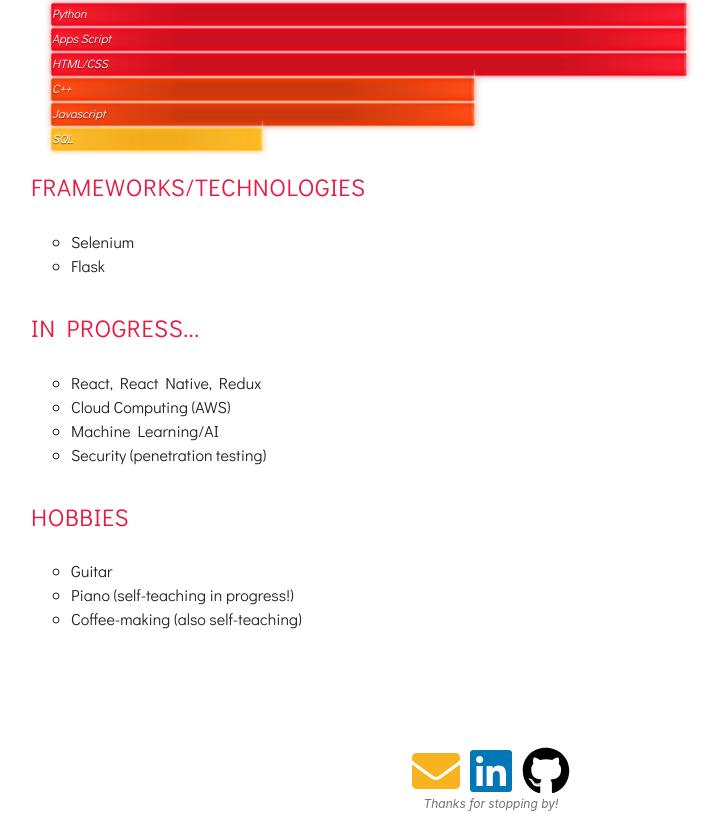
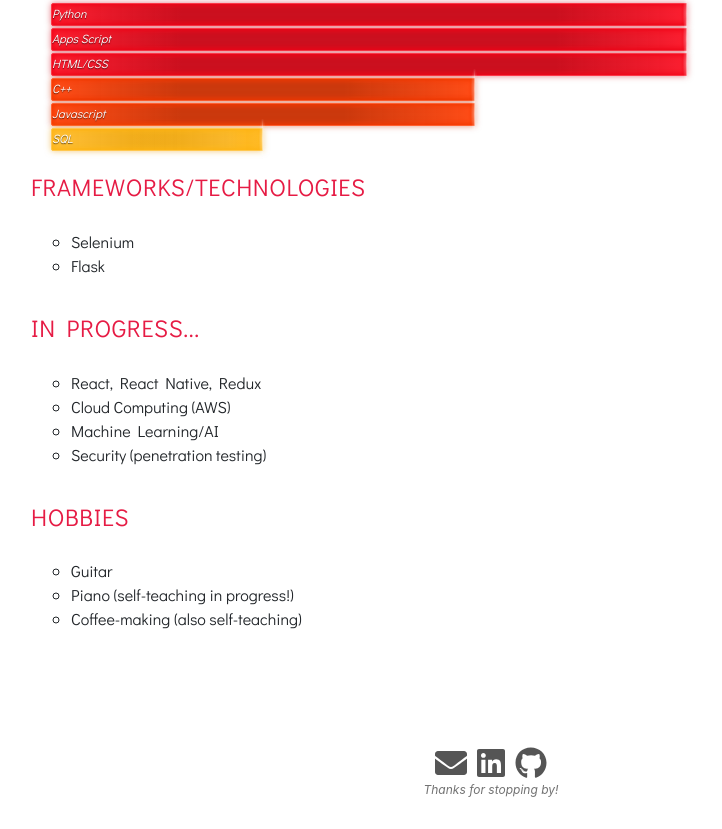
Before and after one commit to cyong813/aboutme, a Gatsby site: page / in a window 1280 px wide. Shown: the part 1960-2789 px from the top of the page, without its empty margins (149-871 px from the left). Built offline with nearby package versions, Linux system fonts and the light colour scheme; Gatsby itself is replaced by a stand-in of ours.

Commit message:
footer icons

```diff
--- a/src/assets/scss/main.scss
+++ b/src/assets/scss/main.scss
@@ -468,9 +468,30 @@ $orange: #c92f00;
 #contact {
     .icons {
         text-align: center;
+        color: #555;
+        overflow: hidden;
 
         a {
-            padding: 5px;
+            margin: .3em;
+            color: #555;
+            transition: color 300ms ease, margin-top 300ms ease;
+            transform: translateZ(0);
+
+            &:hover {
+                margin-top: -1px;
+            }
+
+            &#github:hover {
+                color: black;
+              }
+
+            &#linkedin:hover {
+                color: #0177B5;
+            }
+
+            &#mail:hover {
+                color: #F9B320;
+            }
         }
     }
 
--- a/src/components/Footer.js
+++ b/src/components/Footer.js
@@ -12,9 +12,9 @@ class Footer extends Component {
         return (
             <footer id='contact'>
                 <div className="icons">
-                    <a href="mailto:cy986@nyu.edu"><FontAwesomeIcon icon={faEnvelope} size="3x" color="#F9B320"/></a>
-                    <a href="https://www.linkedin.com/in/corinnay813"><FontAwesomeIcon icon={faLinkedin} size="3x" color="#0177B5"/></a>
-                    <a href="https://github.com/cyong813"><FontAwesomeIcon icon={faGithub} size="3x" color="black"/></a>
+                    <a href="mailto:cy986@nyu.edu" id="mail"><FontAwesomeIcon icon={faEnvelope} size="2x"/></a>
+                    <a href="https://www.linkedin.com/in/corinnay813" id="linkedin"><FontAwesomeIcon icon={faLinkedin} size="2x"/></a>
+                    <a href="https://github.com/cyong813" id="github"><FontAwesomeIcon icon={faGithub} size="2x"/></a>
                 </div>
                 <p><i>Thanks for stopping by!</i></p>
             </footer>
```
